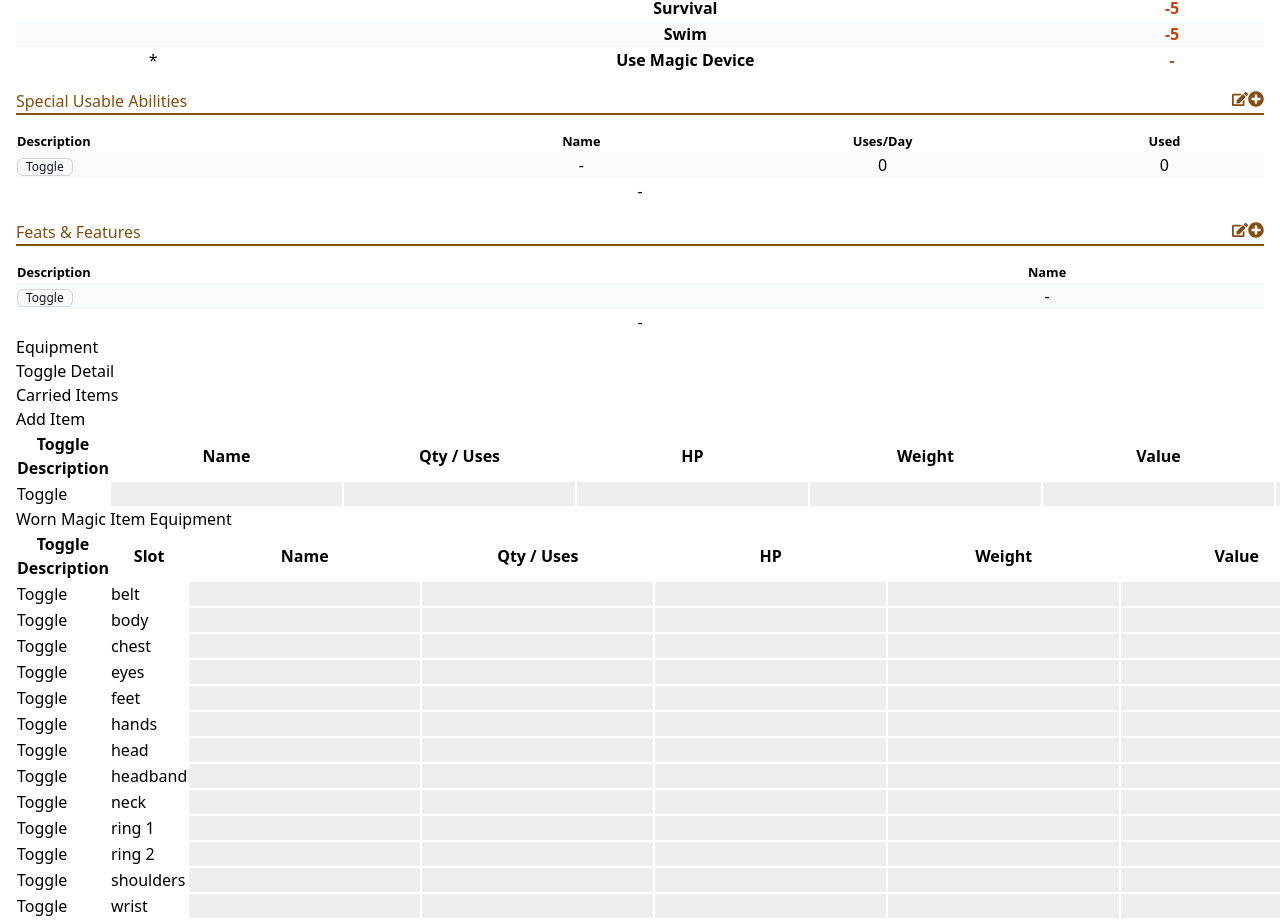
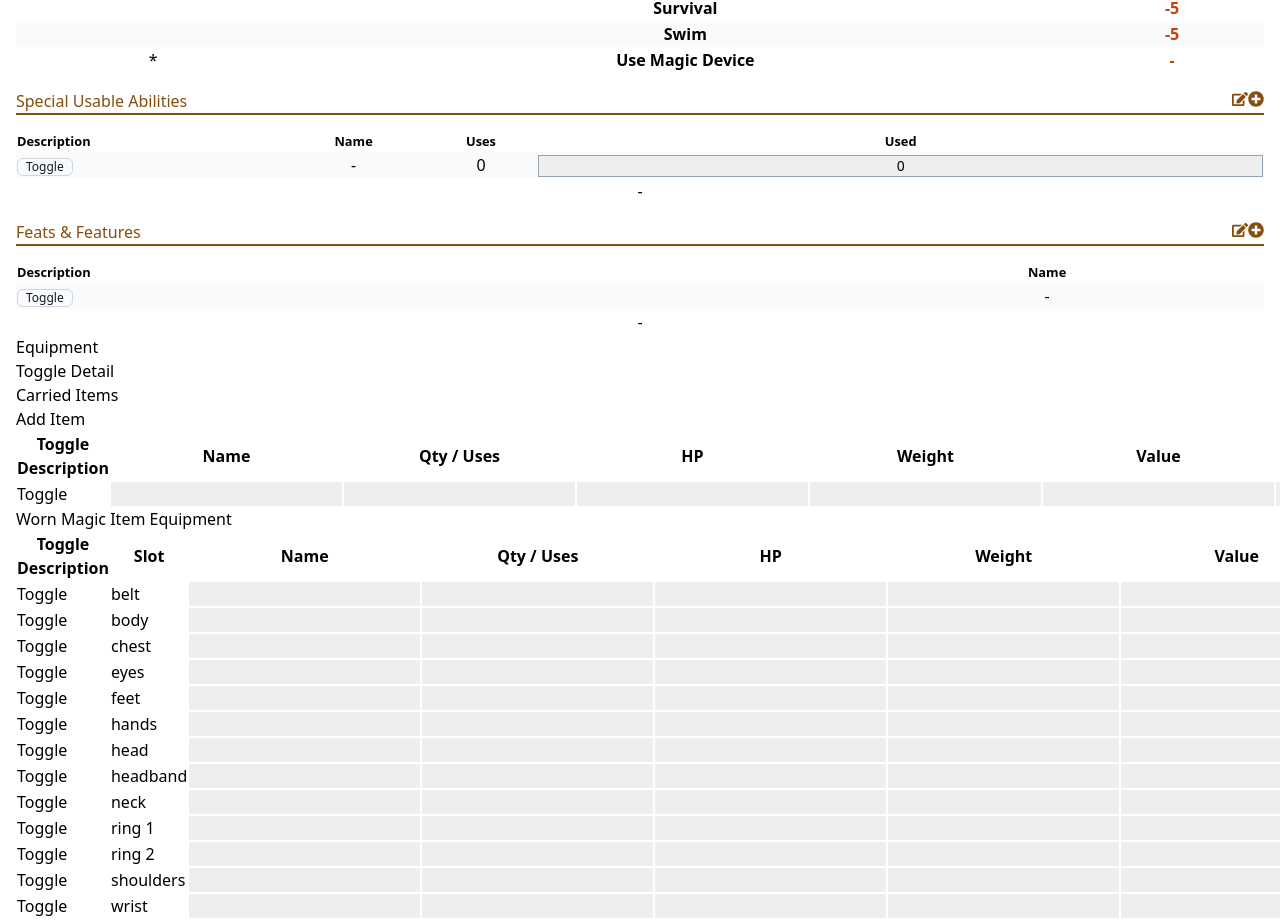
Before and after one commit to DominusAnima/Sheetfinder, a React (Vite) app: page / in a window 1280 px wide. Shown: the part 2320-3243 px from the top of the page. Built offline with nearby package versions, Linux system fonts and the light colour scheme.

Commit message:
Improved Special Block

```diff
--- a/src/Blocks/Special.tsx
+++ b/src/Blocks/Special.tsx
@@ -32,7 +32,7 @@ export function Special({ state }: { state: SpecialBlock }) {
           <tr>
             <th className="whitespace-nowrap">Description</th>
             <th className="whitespace-nowrap">Name</th>
-            <th className="whitespace-nowrap">Uses/Day</th>
+            <th className="whitespace-nowrap">Uses</th>
             <th className="whitespace-nowrap">Used</th>
           </tr>
         </thead>
@@ -102,7 +102,9 @@ export function Special({ state }: { state: SpecialBlock }) {
                   </td>
                   <td className="text-center">{entry.name}</td>
                   <td className="text-center">{entry.usesLimit}</td>
-                  <td className="text-center">{entry.used}</td>
+                  <td>
+                    <InlineInput value={entry.used} onChange={(e) => handleChange("used", i, e.target.value)} />
+                  </td>
                 </tr>
                 {entry.toggleDescr && (
                   <tr>
```
